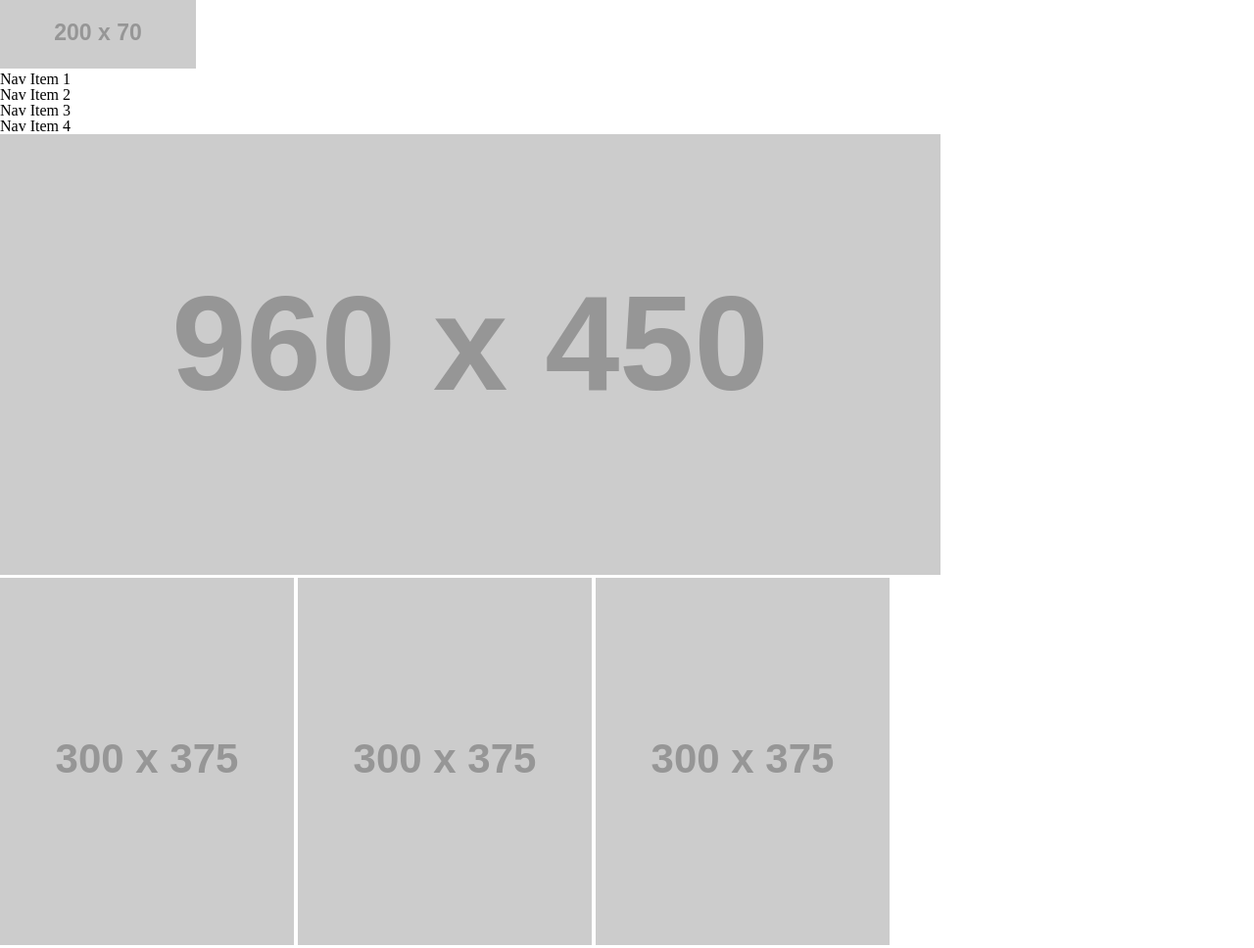
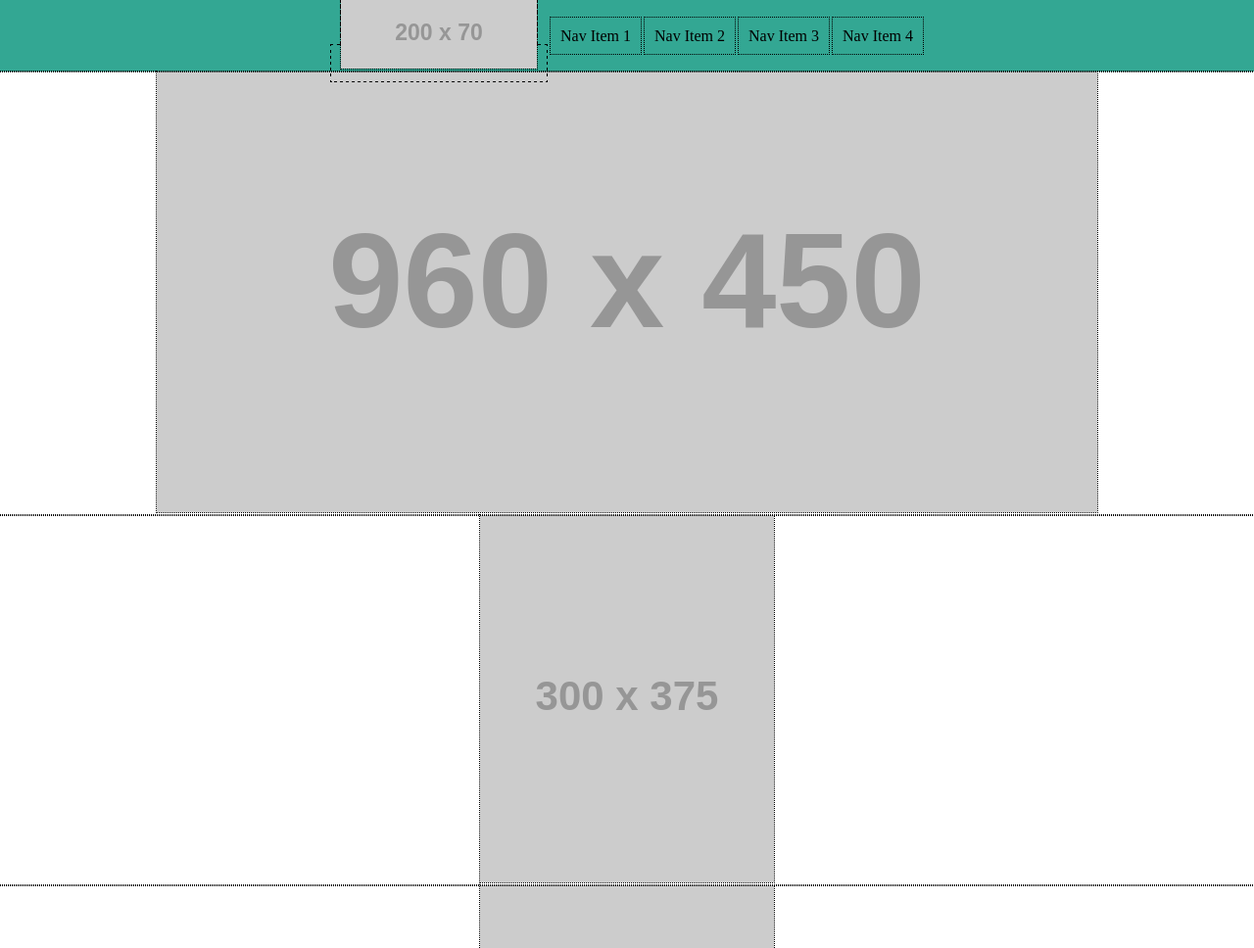
Before and after one commit to hollydavis541/lab09a, a plain HTML site: page index.html in a window 1280 px wide. Shown: the top 968 px of the page at 98% size. Drawn offline with Linux system fonts and the light colour scheme; placeholder pictures from the web are drawn by us.

Commit message:
added additiona elements, ID, and classes and fixed CSS file name

```diff
--- /dev/null
+++ b/css/style.css
@@ -0,0 +1,77 @@
+/* placeholder */
+
+* {
+  text-align: center;
+}
+
+body {
+  /* width: 960px; */
+  margin: 0 auto;
+}
+
+header {
+  background-color: rgb(51, 167, 147);
+}
+
+main {
+  padding: 50px, 100px, 0px, 100px;
+}
+footer {
+  background-color: rgb(51, 167, 147);
+}
+
+li {
+  display: inline;
+  padding: 10px;
+  vertical-align: middle;
+}
+
+section, div, img, h1, article, textarea, button, footer, header, ul, li, main {
+  outline: 1px dotted black;
+}
+
+/*
+
+
+
+
+
+
+#bixbox {
+  overflow: auto;
+  height: 100%;
+  outline: 1px dotted black;
+}
+
+#threeboxes {
+  text-align: center;
+  height: 100%;
+  outline: 1px dotted black;
+}
+
+#col01 {
+  padding: 30px, 15px, 30px, 0px;
+  background-color: #efefef;
+  width: 300px;
+  float: left;
+  margin: 10px;
+  outline: 1px dotted black;
+}
+
+#col02 {
+  padding: 30px, 15px, 30px, 15px;
+  background-color: #efefef;
+  width: 300px;
+  float: left;
+  margin: 10px;
+  outline: 1px dotted black;
+}
+
+#col03 {
+  /* padding: 30px, 0px, 30px, 15px; */
+  /* background-color: #efefef;
+  width: 300px;
+  float: left;
+  margin: 10px;
+  outline: 1px dotted black;
+} */
--- a/css/styles.css
+++ /dev/null
@@ -1 +0,0 @@
-/* placeholder */
--- a/index.html
+++ b/index.html
@@ -1,15 +1,17 @@
 <!DOCTYPE html>
 <html lang="en">
+
 <head>
   <title>Document</title>
   <link rel="stylesheet" href="./css/reset.css">
-  <link rel="stylesheet" href="./css/styles.css">
+  <link rel="stylesheet" href="./css/style.css">
 </head>
+
 <body>
-  <header>
+  <header class="content">
     <nav>
-      <img src="http://via.placeholder.com/200x70" alt="">
       <ul>
+        <li><img src="http://via.placeholder.com/200x70" alt=""></li>
         <li>Nav Item 1</li>
         <li>Nav Item 2</li>
         <li>Nav Item 3</li>
@@ -18,14 +20,19 @@
     </nav>
   </header>
   <main>
-    <section>
+    <section id="bigbox">
       <img src="http://via.placeholder.com/960x450" alt="">
     </section>
-    <section>
-          <!-- //how did it know to float these without me telling it yet?  -->
-          <img src="http://via.placeholder.com/300x375" alt="">
-          <img src="http://via.placeholder.com/300x375" alt="">
-          <img src="http://via.placeholder.com/300x375" alt="">
+    <section id="threeboxes">
+      <div id="col01">
+        <img src="http://via.placeholder.com/300x375" alt="" id="">
+      </div>
+      <div id="col02">
+        <img src="http://via.placeholder.com/300x375" alt="" id="">
+      </div>
+      <div id="col03">
+        <img src="http://via.placeholder.com/300x375" alt="" id="">
+      </div>
     </section>
     <section>
       <img src="http://via.placeholder.com/480x400" alt="">
@@ -40,7 +47,17 @@
     </section>
   </main>
   <footer>
+    <nav>
+      <ul>
+        <li><img src="http://via.placeholder.com/200x70" alt=""></li>
+        <li>Nav Item 1</li>
+        <li>Nav Item 2</li>
+        <li>Nav Item 3</li>
+        <li>Nav Item 4</li>
+      </ul>
+    </nav>
   </footer>
 
 </body>
+
 </html>
```
Lines whose indentation alone changed are shown as unchanged.
